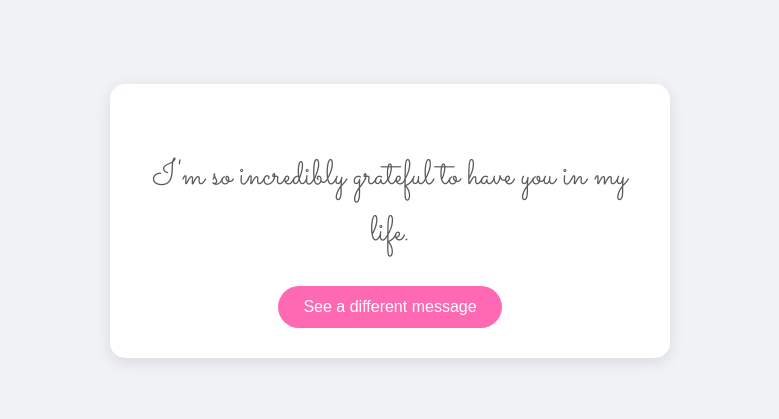
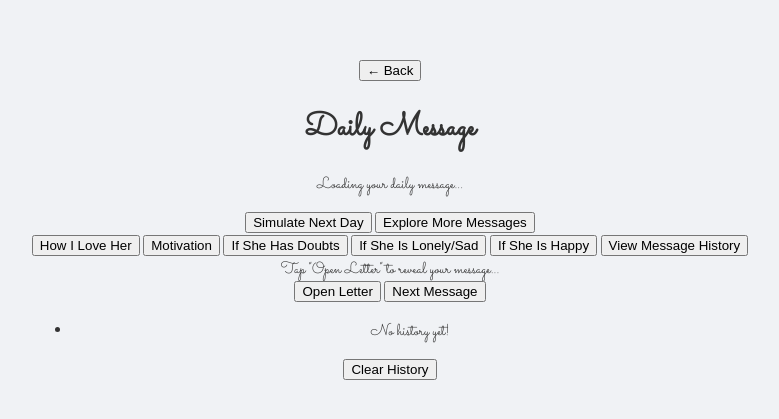
Before and after one commit to fajiculayc/Daily-Message, a plain HTML site: page index.html in a window 1280 px wide. Shown: the part 179-598 px from the top of the page, without its empty margins (250-1029 px from the left). Drawn offline with Linux system fonts and the light colour scheme.

Commit message:
Update index.html

```diff
--- a/index.html
+++ b/index.html
@@ -3,24 +3,65 @@
 <head>
     <meta charset="UTF-8">
     <meta name="viewport" content="width=device-width, initial-scale=1.0">
-    <title>Daily Message for My Love</title>
+    <title>My Love's Daily Oasis</title>
     <link rel="stylesheet" href="style.css">
-
     <link rel="apple-touch-icon" href="icon.png">
-
     <link rel="icon" href="icon.png" type="image/png">
-
     <meta name="apple-mobile-web-app-capable" content="yes">
     <meta name="apple-mobile-web-app-status-bar-style" content="black">
 
     <link rel="preconnect" href="https://fonts.googleapis.com">
     <link rel="preconnect" href="https://fonts.gstatic.com" crossorigin>
-    <link href="https://fonts.googleapis.com/css2?family=Sacramento&display=swap" rel="stylesheet">
+    <link href="https://fonts.googleapis.com/css2?family=Montserrat:wght@400;600&family=Sacramento&display=swap" rel="stylesheet">
 </head>
 <body>
-    <div class="container">
-        <p id="messageDisplay">Loading your daily message...</p>
-        <button id="refreshButton">See a different message</button>
+    <div class="app-container">
+
+        <header>
+            <button id="backButton" class="back-button hidden">&larr; Back</button>
+            <h1 id="screenTitle">Daily Message</h1>
+        </header>
+
+        <section id="dailyMessageScreen" class="screen active">
+            <div class="message-card">
+                <p id="dailyMessageDisplay" class="message-text">Loading your daily message...</p>
+            </div>
+            <button id="dailyRefreshButton" class="main-button">Simulate Next Day</button>
+            <button id="goToCategoriesButton" class="secondary-button">Explore More Messages</button>
+        </section>
+
+        <section id="categorySelectionScreen" class="screen hidden">
+            <div class="category-buttons">
+                <button class="category-button" data-category="love">How I Love Her</button>
+                <button class="category-button" data-category="motivation">Motivation</button>
+                <button class="category-button" data-category="doubts">If She Has Doubts</button>
+                <button class="category-button" data-category="lonely">If She Is Lonely/Sad</button>
+                <button class="category-button" data-category="happy">If She Is Happy</button>
+                <button id="viewHistoryButton" class="secondary-button">View Message History</button>
+            </div>
+        </section>
+
+        <section id="categoryMessageScreen" class="screen hidden">
+            <div class="message-card envelope-container">
+                <div class="envelope">
+                    <div class="letter" id="categoryMessageDisplay">
+                        Tap "Open Letter" to reveal your message...
+                    </div>
+                </div>
+            </div>
+            <button id="openLetterButton" class="main-button">Open Letter</button>
+            <button id="nextCategoryMessageButton" class="secondary-button hidden">Next Message</button>
+        </section>
+
+        <section id="historyScreen" class="screen hidden">
+            <div class="history-list-container">
+                <ul id="messageHistoryList">
+                    <li>No history yet!</li>
+                </ul>
+            </div>
+            <button id="clearHistoryButton" class="secondary-button">Clear History</button>
+        </section>
+
     </div>
     <script src="script.js"></script>
 </body>
```
